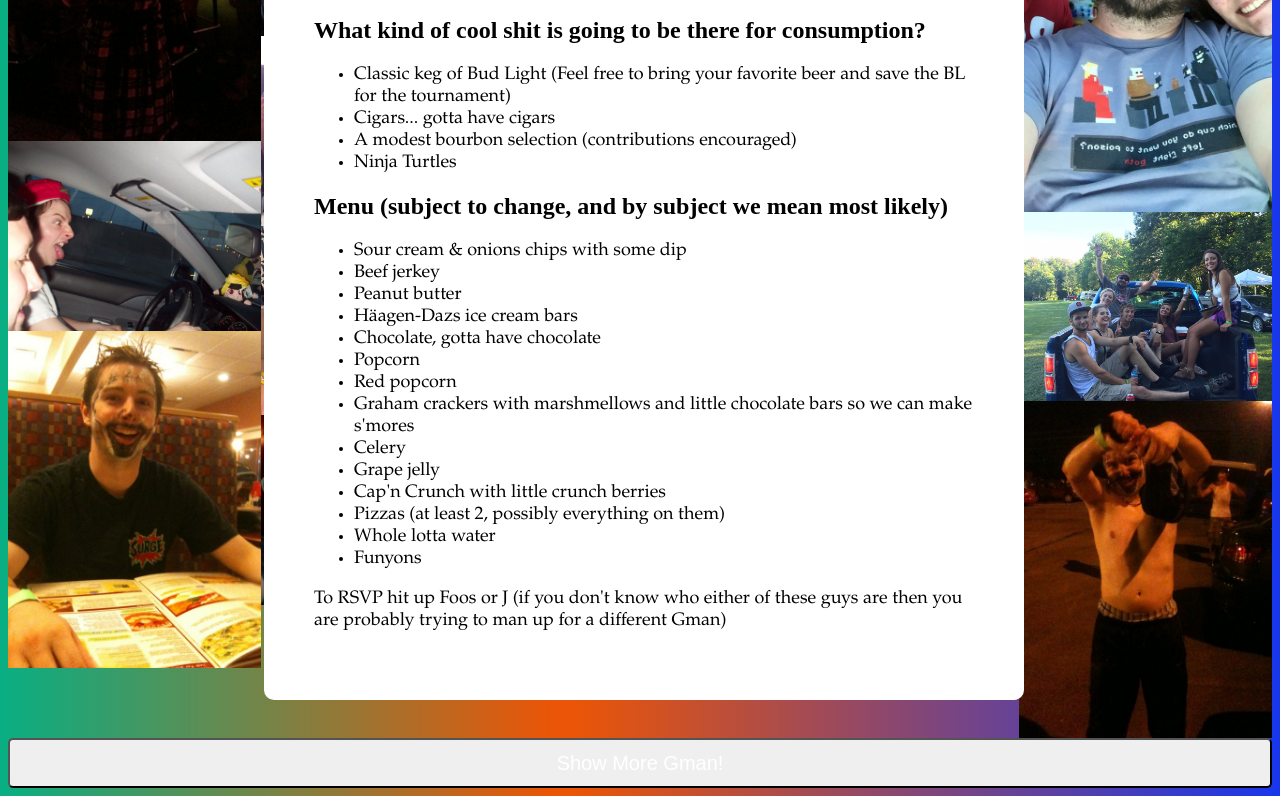
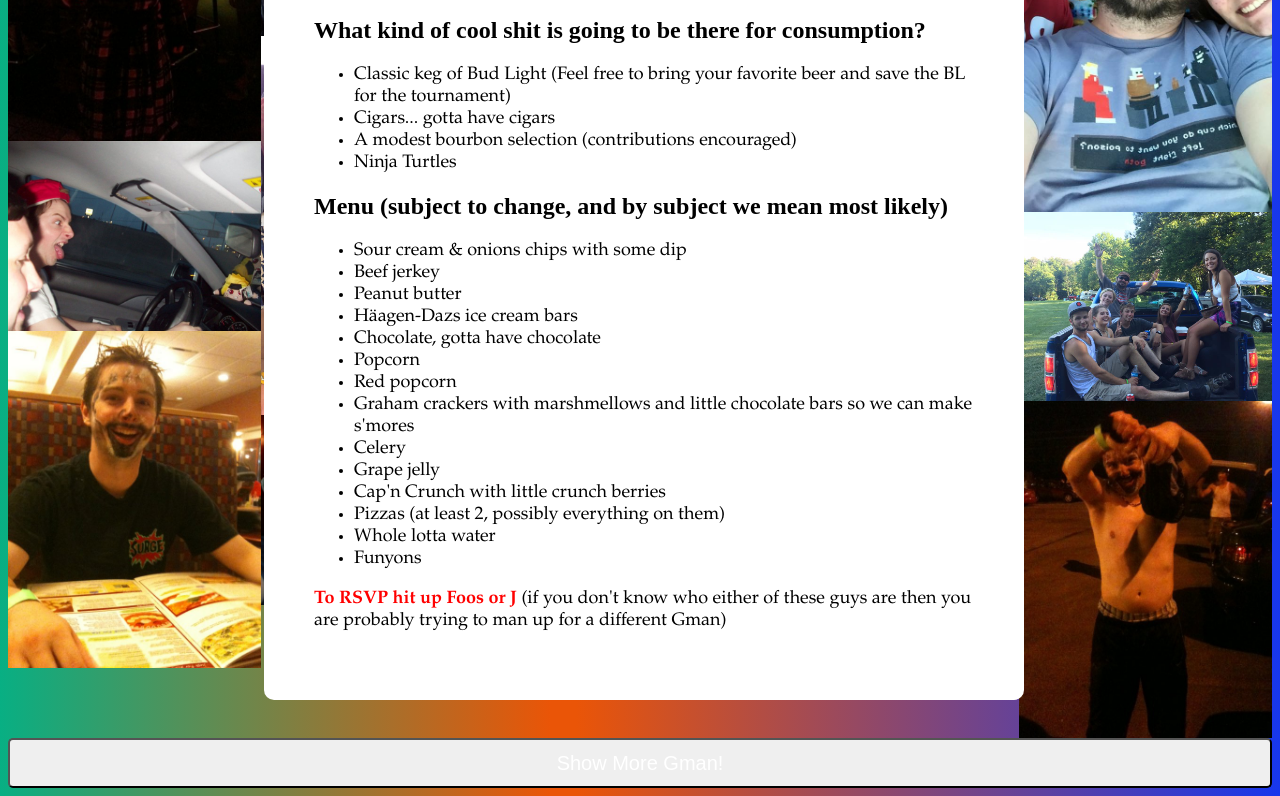
Before and after one commit to darkshelf/darkshelf.github.io, a website: page index.html in a window 1280 px wide. Shown: the part 920-1716 px from the top of the page. Drawn offline with Linux system fonts and the light colour scheme.

Commit message:
contact css

```diff
--- a/index.html
+++ b/index.html
@@ -45,6 +45,11 @@
 		p, li {
 			font-size: 26px;
 			font-family: garamond;
+		}
+
+		p.contact span{
+			color: red;
+			font-weight: bold;
 		}
 
 		.collapse {
@@ -179,7 +184,7 @@
 		<li>Funyons</li>
 	</ul>
 	<p class="contact">
-		To RSVP hit up Foos or J (if you don't know who either of these guys are then you are probably trying to man up for a different Gman)
+		<span>To RSVP hit up Foos or J</span> (if you don't know who either of these guys are then you are probably trying to man up for a different Gman)
 	</p>
 </div>
 
```
